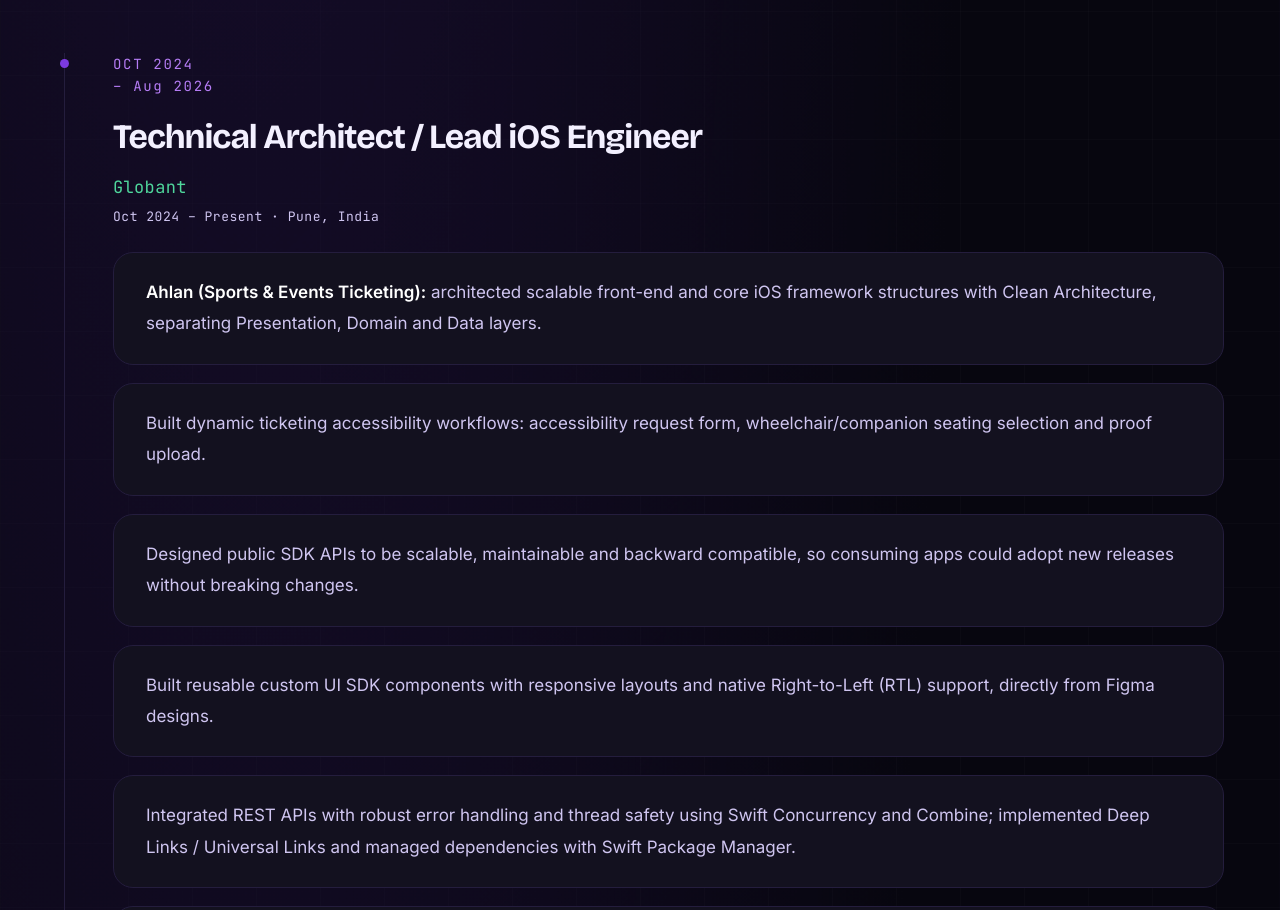
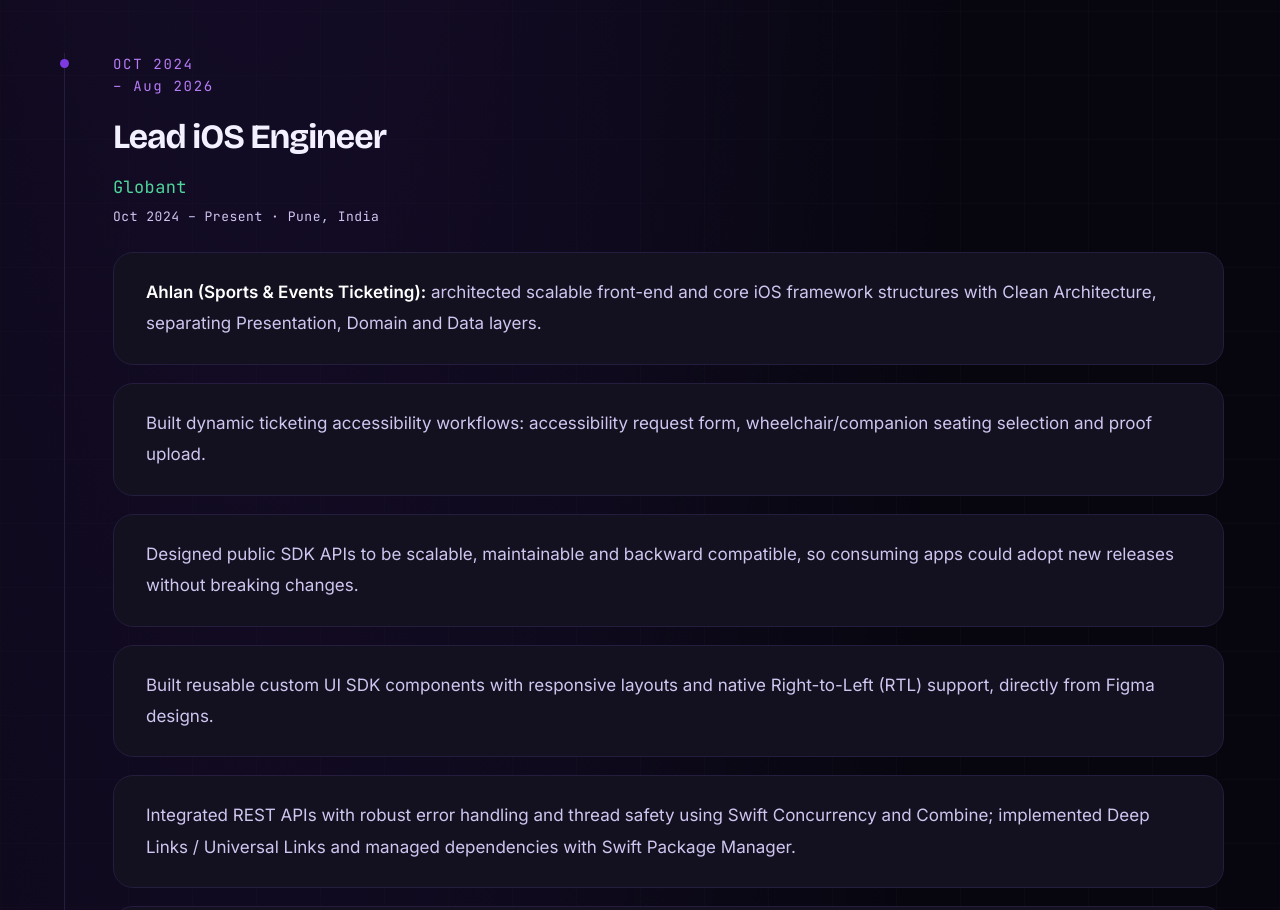
Before and after one commit to khandve/khandve.github.io, a plain HTML site: page index.html in a window 1280 px wide. Shown: the part 3701-4611 px from the top of the page. Drawn offline with nearby package versions, Linux system fonts and the light colour scheme; a script that the page names is missing.

Commit message:
Update job title to 'Lead iOS Engineer'

```diff
--- a/index.html
+++ b/index.html
@@ -99,7 +99,7 @@
         <div class="tl-item reveal">
           <div class="tl-date mono">OCT 2024<br/>– Aug 2026</div>
           <div class="tl-body">
-            <h3>Technical Architect / Lead iOS Engineer</h3>
+            <h3> Lead iOS Engineer</h3>
             <div class="company mono">Globant</div>
             <div class="loc mono">Oct 2024 – Present · Pune, India</div>
             <div class="card flat"><p><strong>Ahlan (Sports &amp; Events Ticketing):</strong> architected scalable front-end and core iOS framework structures with Clean Architecture, separating Presentation, Domain and Data layers.</p></div>
```
